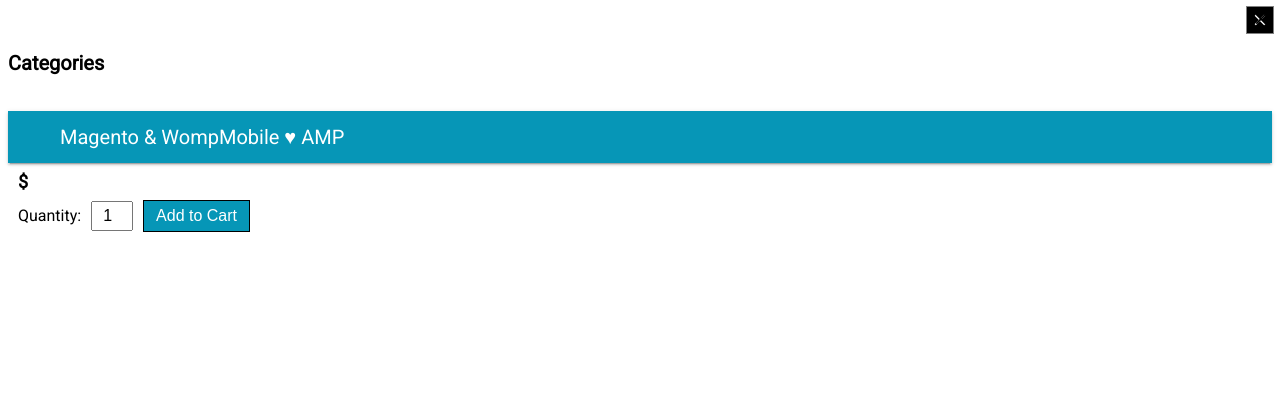
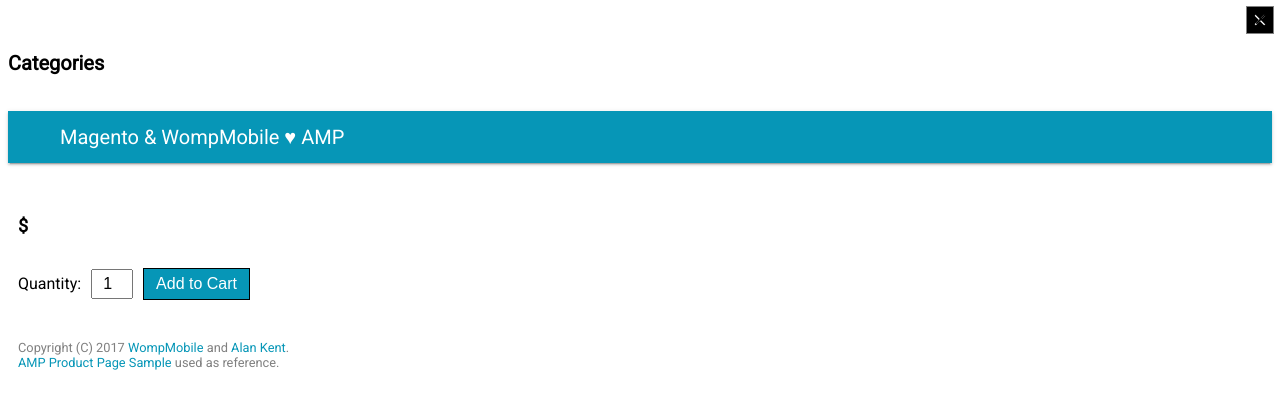
Before and after one commit to wompmobile/Magento-Module-AmpProductExample, a PHP site: template view/frontend/templates/index/index.phtml in a window 1280 px wide. Shown: the top 409 px of the page. Run offline with PHP 8.4, Linux system fonts and the light colour scheme; the template is opened without the code that fills it, so the values that code supplies are empty; some libraries are stand-ins or nearby versions.

Commit message:
Add branding/copyright

```diff
--- a/view/frontend/templates/index/index.phtml
+++ b/view/frontend/templates/index/index.phtml
@@ -96,10 +96,12 @@
 
     .contents {
         padding: 0 10px;
+        display: flex;
+        flex-direction: column;
     }
 
     .product-title {
-        margin-top: 16px;
+        margin-top: 20px;
         margin-bottom: 8px;
     }
 
@@ -172,10 +174,27 @@
         display: block;
     }
 
-    #social {
-        position: absolute;
-        top: calc(100vh - 22px - 12px);
-        right: 12px;
+    .product-social {
+        margin-top: 12px;
+        margin-bottom: 12px;
+    }
+
+    .copyright-branding {
+        flex: 1;
+        width: 100vw;
+        margin-top: 8px;
+        margin-bottom: 8px;
+    }
+
+    .copyright-branding p {
+        color: gray;
+        font-size: 80%;
+        margin: 0;
+    }
+
+    .copyright-branding a {
+        text-decoration: none;
+        color: #0696b7;
     }
     </style>
 
@@ -222,7 +241,7 @@
         <div class="contents">
 
             <!-- Product title -->
-            <h2 class="product-title product-field">
+            <h2 class="product-title">
                 <?php echo $block->escapeHtml($product->getName()) ?>
             </h2>
 
@@ -290,7 +309,7 @@
             </form>
 
             <!-- Social links -->
-            <div id="social">
+            <div class="product-social">
                 <amp-social-share type="twitter"
                                   width="30"
                                   height="22"></amp-social-share>
@@ -309,6 +328,11 @@
                                   height="22"></amp-social-share>
             </div>
 
+            <!-- Copright/Branding -->
+            <div class="copyright-branding">
+                <p>Copyright (C) 2017 <a href="https://www.wompmobile.com/">WompMobile</a> and <a href="https://community.magento.com/t5/user/viewprofilepage/user-id/269">Alan Kent</a>.<br><a href="https://ampbyexample.com/samples_templates/product_page/">AMP Product Page Sample</a> used as reference.</p>
+            </div>
+
         </div>
 
     </body>
```
